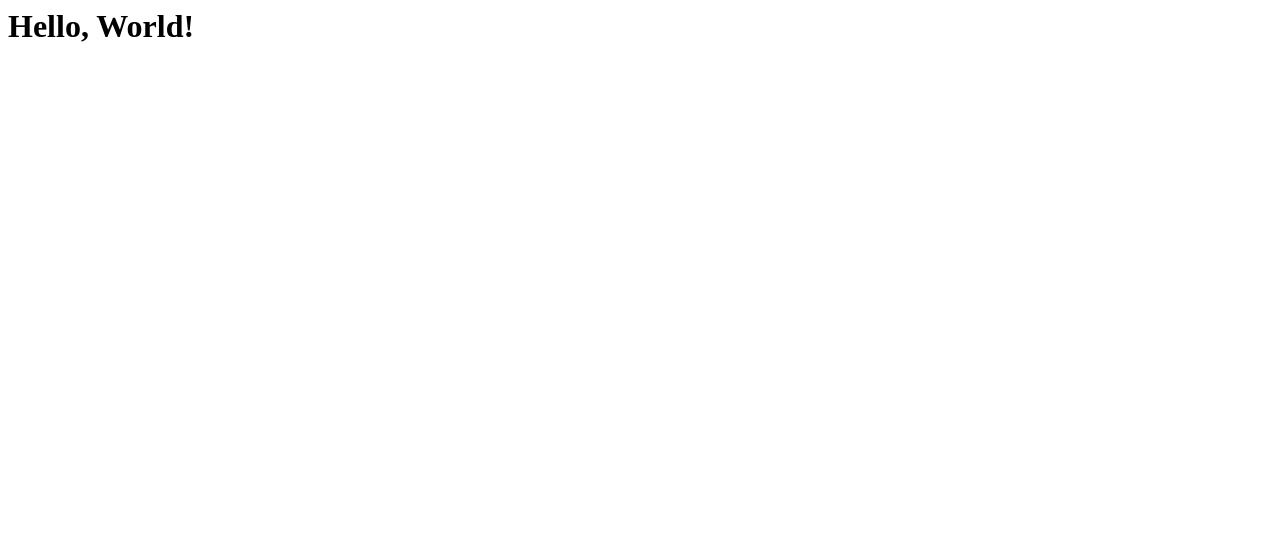
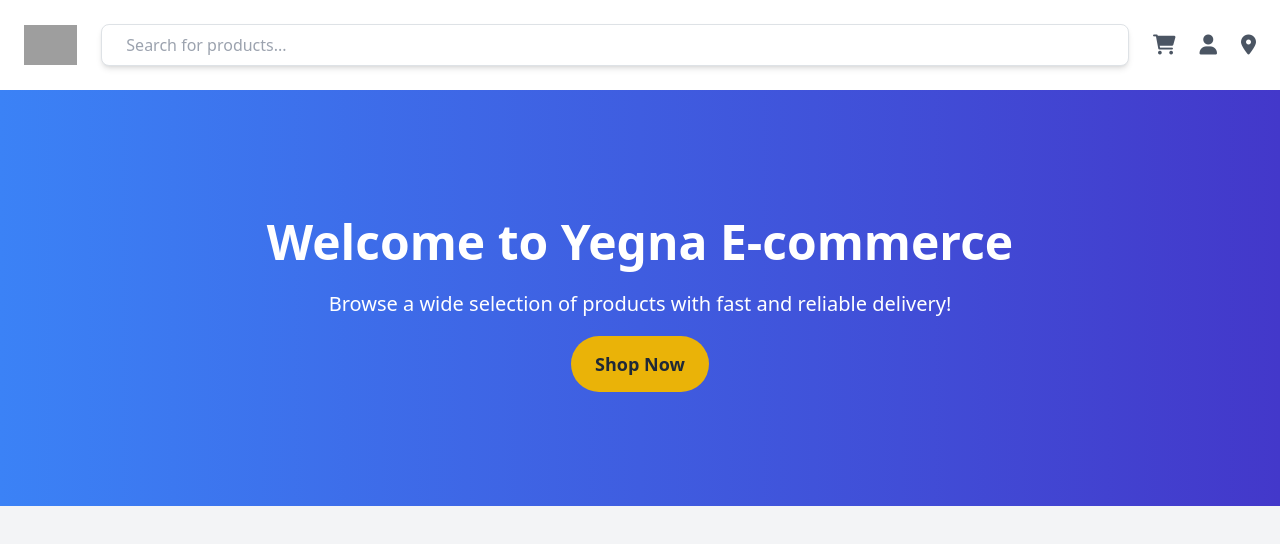
Before and after one commit to Danielsema401/Danielsema401.github.io, a plain HTML site: page index.html in a window 1280 px wide. Drawn offline with nearby package versions, Linux system fonts and the light colour scheme; grey boxes are pictures that could not be loaded.

Commit message:
Update index.html
griant header

```diff
--- a/index.html
+++ b/index.html
@@ -1,8 +1,61 @@
-<html>
-  <head>
-    <title>Hello World</title>
-  </head>
-  <body>
-    <h1>Hello, World!</h1>
-  </body>
+<!DOCTYPE html>
+<html lang="en">
+<head>
+    <meta charset="UTF-8">
+    <meta name="viewport" content="width=device-width, initial-scale=1.0">
+    <title>Yegna E-commerce</title>
+    <!-- Tailwind CSS CDN -->
+    <script src="https://cdn.tailwindcss.com"></script>
+    <!-- Bootstrap CDN -->
+    <link href="https://cdn.jsdelivr.net/npm/bootstrap@5.1.3/dist/css/bootstrap.min.css" rel="stylesheet">
+    <link rel="stylesheet" href="https://cdnjs.cloudflare.com/ajax/libs/font-awesome/6.0.0-beta3/css/all.min.css" />
+</head>
+<body class="font-sans bg-gray-100">
+
+    <!-- Header Section -->
+    <header class="bg-white shadow-md">
+        <div class="container mx-auto px-6 py-4 flex items-center justify-between">
+            <!-- Logo -->
+            <div class="flex items-center">
+                <img src="https://example.com/esum-logo.png" alt="Esum Logo" class="h-10">
+            </div>
+
+            <!-- Search Bar -->
+            <div class="flex-1 mx-4">
+                <input type="text" placeholder="Search for products..." class="w-full px-4 py-2 border rounded-lg shadow-md focus:outline-none focus:ring-2 focus:ring-blue-500">
+            </div>
+
+            <!-- Icons (Cart, User, Location) -->
+            <div class="flex items-center space-x-6">
+                <a href="#" class="text-gray-600 hover:text-gray-800">
+                    <i class="fas fa-shopping-cart text-xl"></i>
+                </a>
+                <a href="#" class="text-gray-600 hover:text-gray-800">
+                    <i class="fas fa-user text-xl"></i>
+                </a>
+                <a href="#" class="text-gray-600 hover:text-gray-800">
+                    <i class="fas fa-map-marker-alt text-xl"></i>
+                </a>
+            </div>
+
+            <!-- Mobile Hamburger Menu -->
+            <button class="lg:hidden text-gray-600 hover:text-gray-800 focus:outline-none" id="menu-toggle">
+                <i class="fas fa-bars text-2xl"></i>
+            </button>
+        </div>
+    </header>
+
+    <!-- Hero Section -->
+    <section class="bg-gradient-to-r from-blue-500 to-indigo-700 text-white py-32">
+        <div class="container mx-auto px-6 text-center">
+            <h1 class="text-4xl sm:text-5xl font-semibold mb-6">Welcome to Yegna E-commerce</h1>
+            <p class="text-lg sm:text-xl mb-8">Browse a wide selection of products with fast and reliable delivery!</p>
+            <a href="#shop-now" class="bg-yellow-500 text-gray-800 px-6 py-3 rounded-full text-lg font-semibold hover:bg-yellow-400">Shop Now</a>
+        </div>
+    </section>
+
+    <!-- Bootstrap and Font Awesome Scripts -->
+    <script src="https://cdn.jsdelivr.net/npm/@popperjs/core@2.11.6/dist/umd/popper.min.js"></script>
+    <script src="https://cdn.jsdelivr.net/npm/bootstrap@5.1.3/dist/js/bootstrap.min.js"></script>
+</body>
 </html>
```
